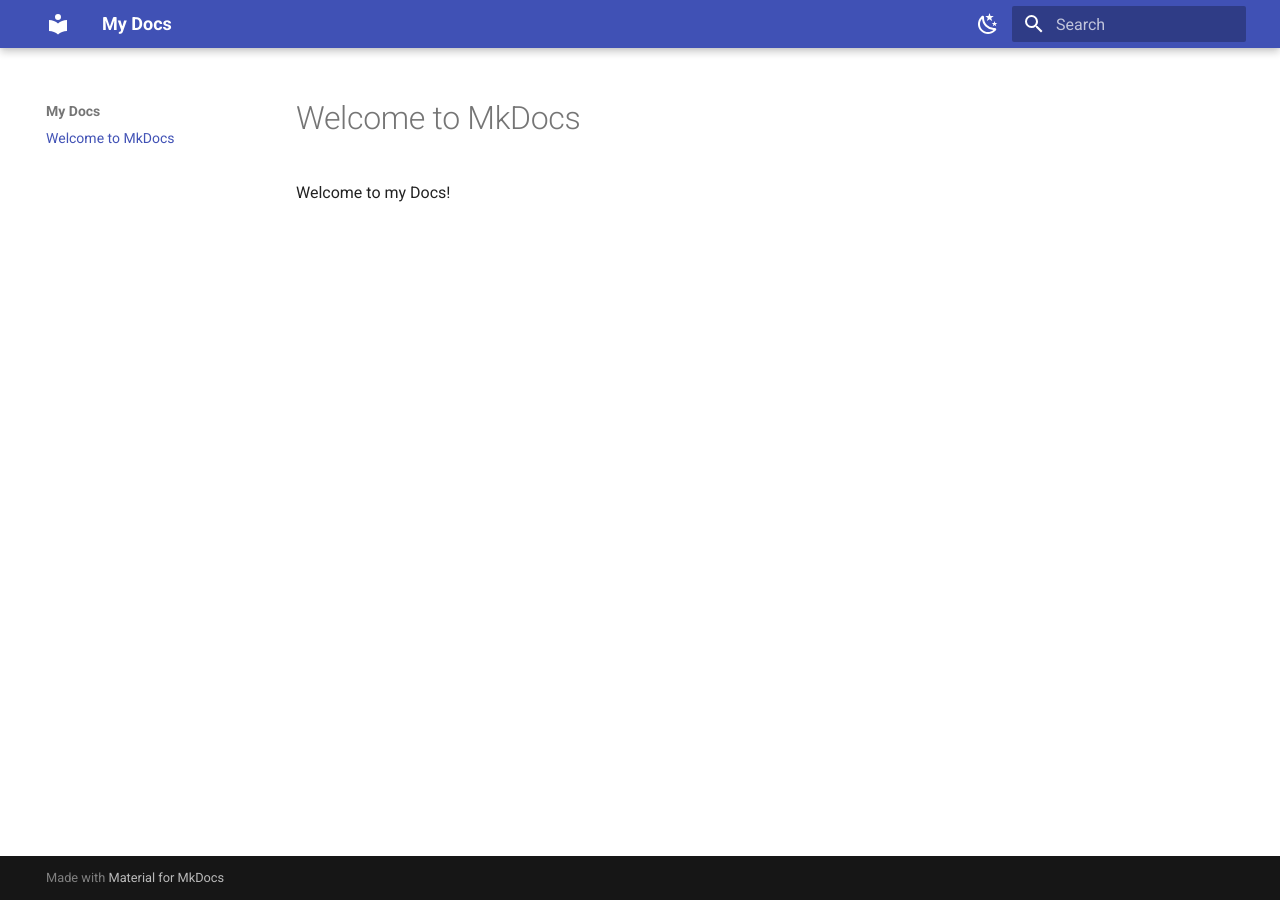
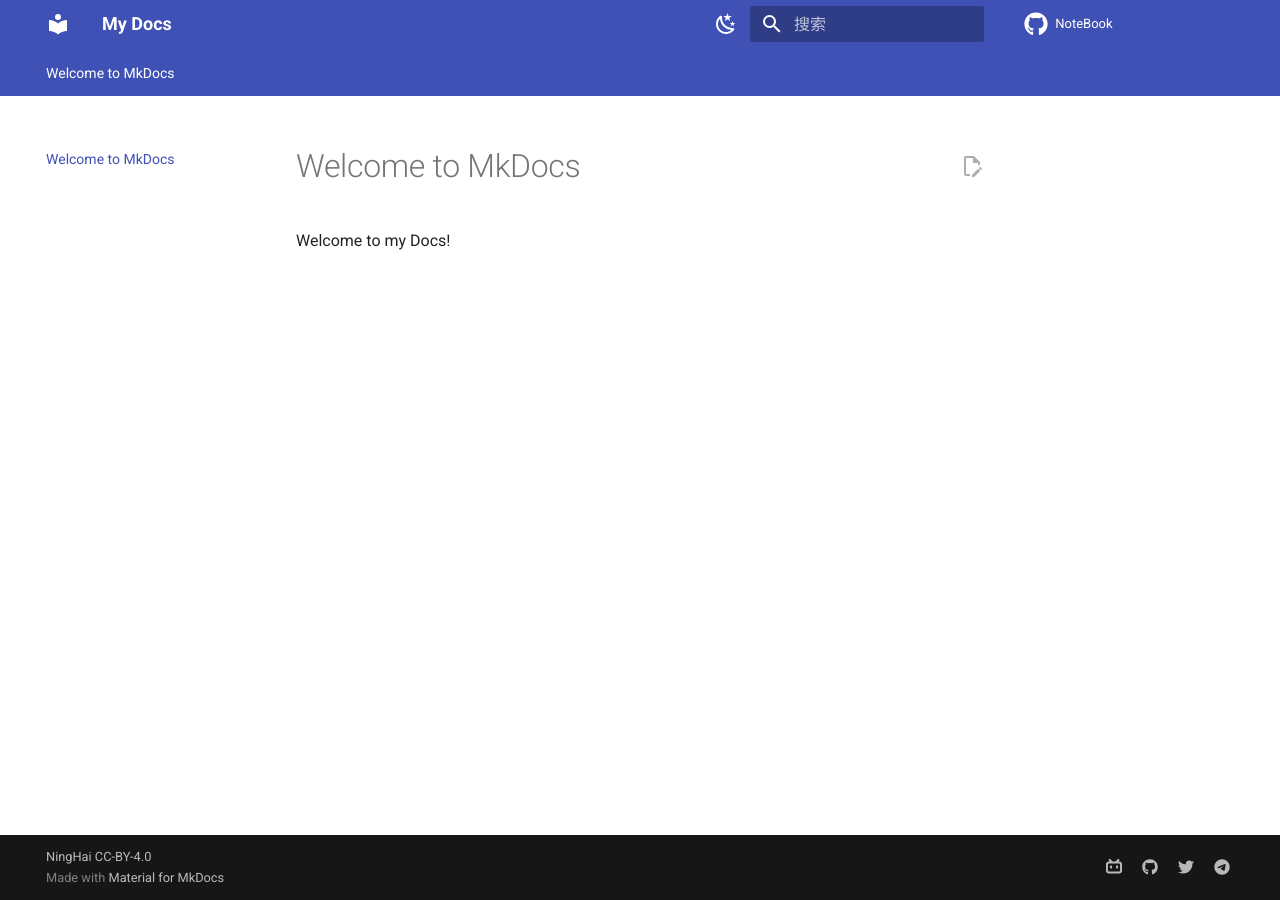
Before and after one commit to iwannabewater/NoteBook, an MkDocs documentation site: the page built from docs/index.md, in a window 1280 px wide. Built offline with MkDocs 1.6.1 and Material for MkDocs 9.7.7, drawn with Linux system fonts in a browser that asks for light colours; comment, search, counter and statistics services are not loaded.

Commit message:
Update mkdocs.yml
Beautify the interface and add external links.

```diff
--- a/mkdocs.yml
+++ b/mkdocs.yml
@@ -17,3 +17,59 @@ theme:
       toggle:
         icon: material/weather-sunny
         name: 切换至日间模式
+  features:
+    - navigation.tabs # 使用Tab来进行分类
+    - navigation.top # 返回顶部的按钮 在上滑时出现
+    - navigation.indexes # Tab会有一个index.md 而不是在打开Tab时打开第一篇文章
+    - navigation.expand # 打开Tab时左侧目录全部展开
+    - search.suggest # 搜索输入一些字母时推荐补全整个单词
+    - search.highlight # 搜索出的文章关键词加入高亮
+    - content.code.copy # 可以通过按钮复制代码
+    - content.action.edit # 点击按钮跳转到编辑页面  需要结合 edit_uri 一起使用
+  language: zh # 一些提示性的文字会变成中文
+  icon:
+    repo: fontawesome/brands/github
+edit_uri: edit/main/docs # 编辑按钮跳转的链接
+## [top-right corner]
+repo_url: https://github.com/iwannabewater/NoteBook # 右上角点击跳转的链接
+repo_name: NoteBook # 右上角的名字
+## [bottom-left corner]
+copyright: NingHai CC-BY-4.0 # 左下角的版权声明
+
+## [bottom-right corner]
+extra:
+  social: # icons
+    - icon: fontawesome/brands/bilibili
+      link: https://space.bilibili.com/436721241
+      name: Bilibili | _iwannabe # 鼠标悬浮提示
+    - icon: fontawesome/brands/github
+      link: https://github.com/iwannabewater
+      name: GitHub | NingHai
+    - icon: fontawesome/brands/twitter
+      link: https://twitter.com/_lilcat2alex
+      name: Twitter | Winston
+    - icon: fontawesome/brands/telegram
+      link: https://t.me/foobaroverflow
+      name: Telegram | foobar
+
+# [Extensions]
+plugins:
+  - search: # 现在还不支持中文搜索 支持之后可以设置语言
+    # insider已经支持中文的分词搜索了 https://squidfunk.github.io/mkdocs-material/blog/2022/chinese-search-support/
+      lang:
+        - en
+        - ja
+  - tags # 给单篇文章添加标签 https://squidfunk.github.io/mkdocs-material/setup/setting-up-tags/?h=tags
+markdown_extensions:
+  - pymdownx.arithmatex: # latex支持
+      generic: true
+  - attr_list # 给图片后面添加{width="300"}设置大小
+  - toc:
+      permalink: true # 固定标题位置为当前位置
+  - pymdownx.highlight: # 代码块高亮
+      # linenums: true # 显示行号
+      # auto_title: true # 显示编程语言名称
+  - pymdownx.superfences # 代码块高亮插件
+  - meta # 支持Markdown文件上方自定义标题标签等
+  - admonition # https://squidfunk.github.io/mkdocs-material/reference/admonitions/#inline-blocks
+  - pymdownx.details # admonition需要
```
